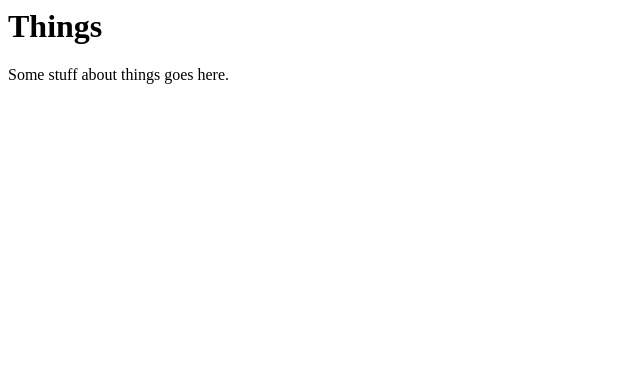
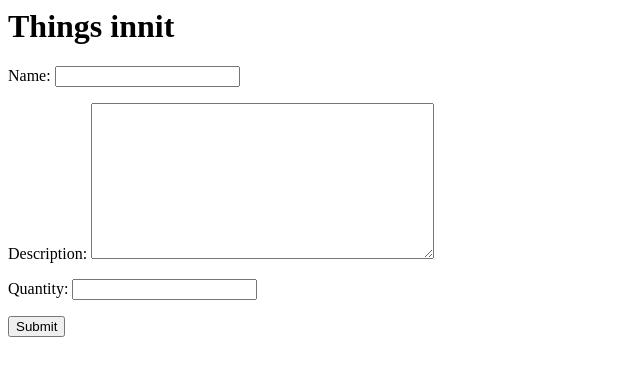
Before and after one commit to KCL-SEG/things-2-Patraiku, a Django app: template things/templates/home.html in a window 1280 px wide. Shown: the top 376 px of the page, without its empty margins (0-640 px from the left). Run offline with Django 3.2, Linux system fonts and the light colour scheme; the template is opened without the code that fills it: values that come from a table or form of the project are taken from there, others are empty.

Commit message:
Complete exercises

```diff
--- a/things/forms.py
+++ b/things/forms.py
@@ -1,3 +1,21 @@
 """Forms of the project."""
+from django import forms
+from .models import Thing
 
 # Create your forms here.
+class ThingForm(forms.ModelForm):
+    class Meta:
+        model = Thing
+        fields = ['name', 'description', 'quantity']
+        widgets = {
+            'description': forms.Textarea(),
+            'quantity': forms.NumberInput()
+            }
+
+    def save(self):
+        super().save(commit=False)
+        return Thing.objects.create(
+            name=self.cleaned_data.get('name'),
+            description=self.cleaned_data.get('description'),
+            quantity=self.cleaned_data.get('quantity')
+        )
--- a/things/templates/home.html
+++ b/things/templates/home.html
@@ -4,8 +4,16 @@
 </head>
 <body>
   <h1>
-    Things
+    Things innit
   </h1>
-  <p>Some stuff about things goes here.</p>
+
+
+  <form action = "{% url 'home' %}" method="post">
+    {% csrf_token %}
+    {{ form.as_p }}
+    <input type="submit" value="Submit">
+  </form>
+
+
 </body>
 </html>
```
Also changed, not shown: things/views.py (+9 -1 lines).
